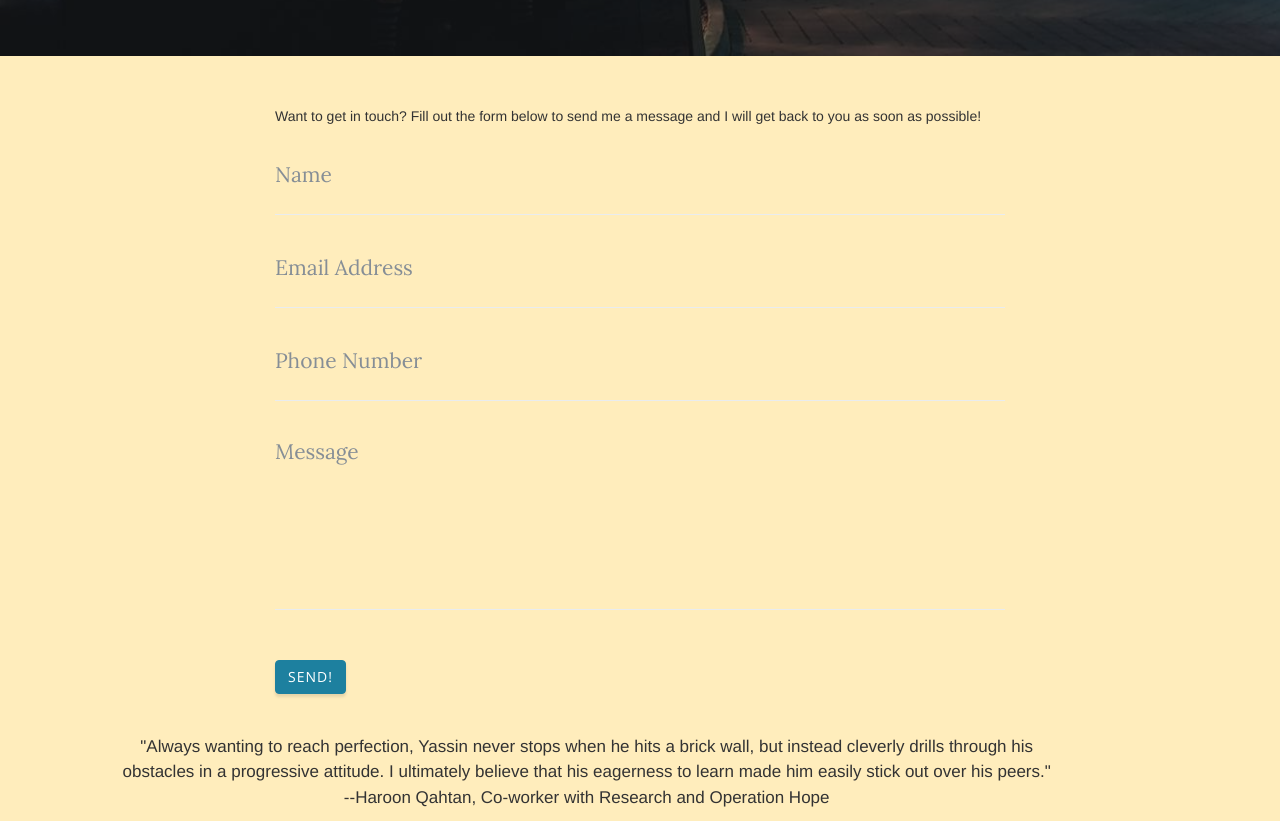
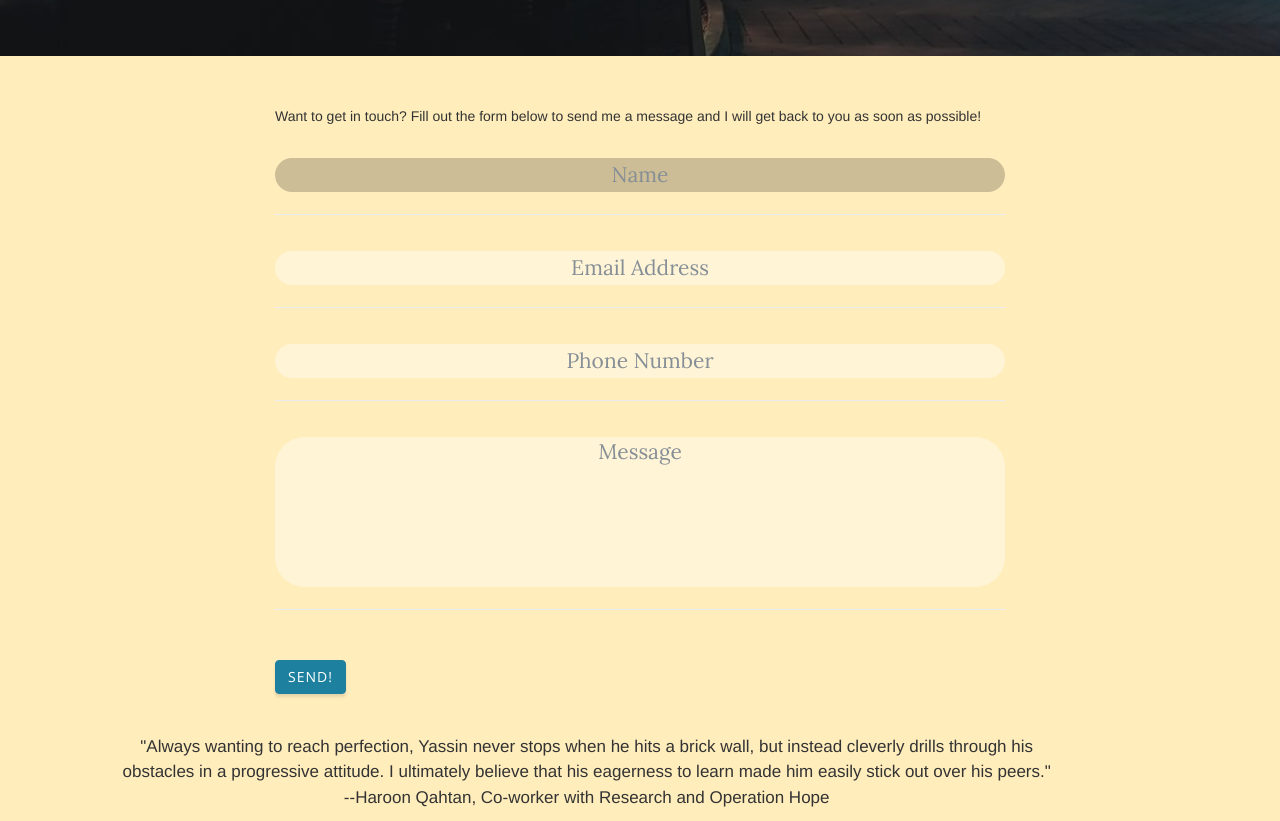
Before and after one commit to TigerYassin/TigerYassin.github.io, a website: page index.html in a window 1280 px wide. Shown: the part 3139-3960 px from the top of the page. Drawn offline with nearby package versions, Linux system fonts and the light colour scheme.

Commit message:
fixed messge boxes

```diff
--- a/index.html
+++ b/index.html
@@ -245,21 +245,21 @@ function topFunction() {
             <div class="control-group">
               <div class="form-group floating-label-form-group controls">
                 <label>Name</label>
-                <input type="text" class="form-control" placeholder="Name" id="name" required data-validation-required-message="Please enter your name.">
+                <input type="text" class="form-control" placeholder="Name" id="name" required data-validation-required-message="Please enter your name." style="background-color: #CCBD96; border-radius: 30px; text-align: center">
                 <p class="help-block text-danger"></p>
               </div>
             </div>
             <div class="control-group">
               <div class="form-group floating-label-form-group controls">
                 <label>Email Address</label>
-                <input type="email" class="form-control" placeholder="Email Address" id="email" required data-validation-required-message="Please enter your email address.">
+                <input type="email" class="form-control" placeholder="Email Address" id="email" required data-validation-required-message="Please enter your email address." style="background-color: #fff4d6; border-radius: 30px; text-align: center">
                 <p class="help-block text-danger"></p>
               </div>
             </div>
             <div class="control-group">
               <div class="form-group floating-label-form-group controls">
               <label>Phone Number</label>
-                <input type="tel" class="form-control" placeholder="Phone Number" id="phone" required data-validation-required-message="Please enter your phone number.">
+                <input type="tel" class="form-control" placeholder="Phone Number" id="phone" required data-validation-required-message="Please enter your phone number." style="background-color: #fff4d6; border-radius: 30px; text-align: center">
                 <p class="help-block text-danger"></p>
               </div>
             </div>
@@ -267,7 +267,7 @@ function topFunction() {
             <div class="control-group">
               <div class="form-group floating-label-form-group controls">
                 <label>Message</label>
-                <textarea rows="5" class="form-control" placeholder="Message" id="message" required data-validation-required-message="Please enter a message."></textarea>
+                <textarea rows="5" class="form-control" placeholder="Message" id="message" required data-validation-required-message="Please enter a message." style="background-color: #fff4d6; border-radius: 30px; text-align: center"></textarea>
                 <p class="help-block text-danger"></p>
               </div>
             </div>
```
